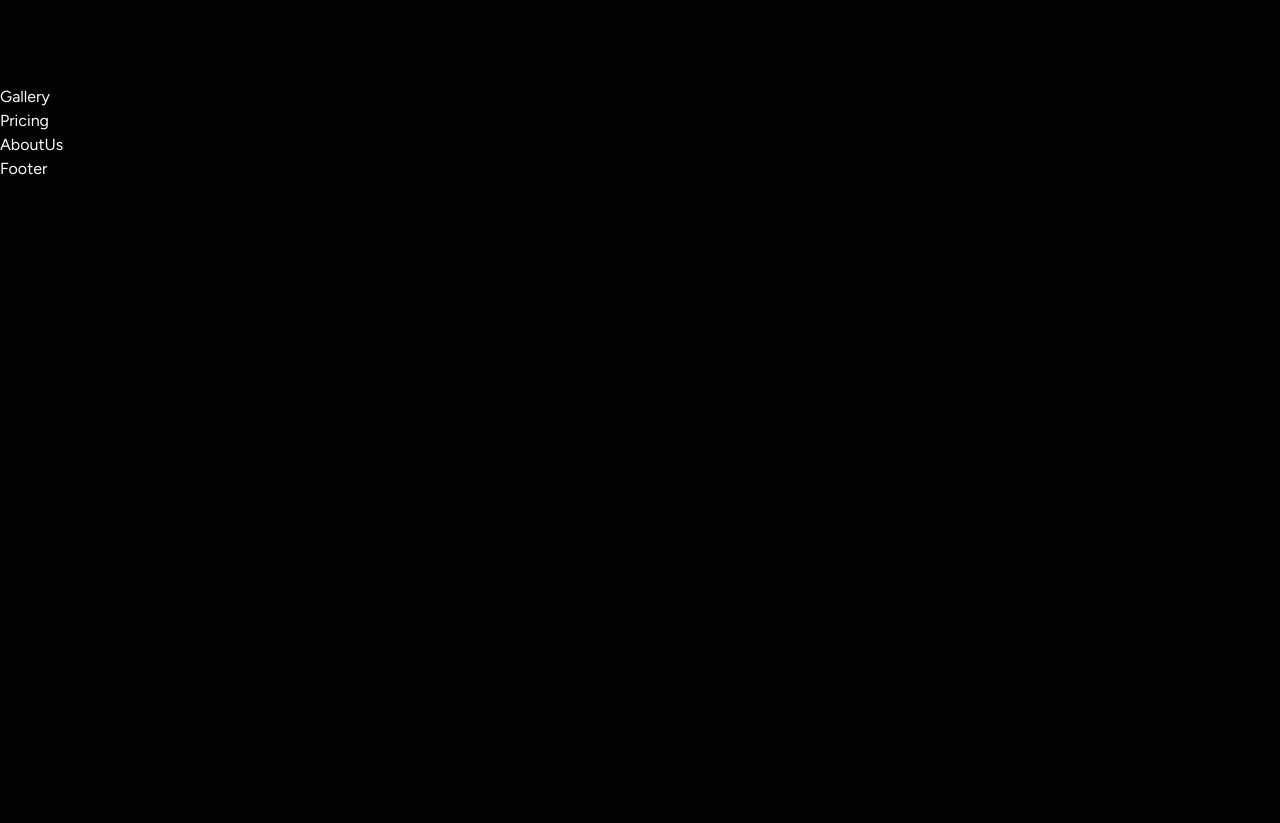
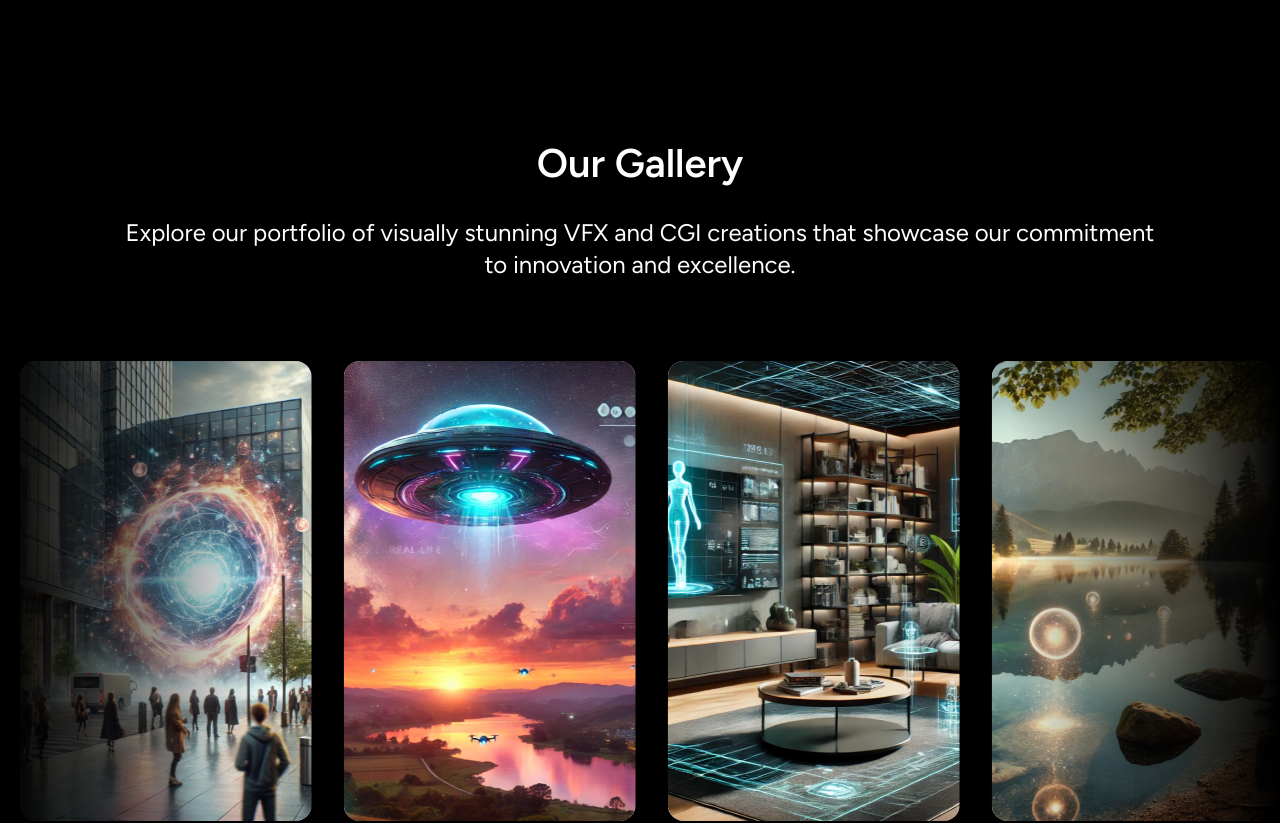
Before and after one commit to itsmiraz/vfxion-landing-page, a React (Vite) app: page / in a window 1280 px wide. Shown: the part 1400-2223 px from the top of the page. Before the commit the page ends 1581 px from the top, so only its background shows below. Built offline with nearby package versions, Linux system fonts and the light colour scheme.

Commit message:
gallery section done

```diff
--- a/package.json
+++ b/package.json
@@ -10,6 +10,7 @@
     "preview": "vite preview"
   },
   "dependencies": {
+    "framer-motion": "^11.3.2",
     "react": "^18.3.1",
     "react-dom": "^18.3.1"
   },
--- a/src/components/gallery.jsx
+++ b/src/components/gallery.jsx
@@ -1,7 +1,56 @@
+import image1 from '../assets/gallery/Frame 5.jpg'
+import image2 from '../assets/gallery/Frame 8.jpg'
+import image3 from '../assets/gallery/Frame 6.jpg'
+import image4 from '../assets/gallery/Frame 7.jpg'
+import { motion } from 'framer-motion'
+
 
 const Gallery = () => {
+
+
+    const slides = [
+        image1,
+        image3,
+        image4,
+        image2,
+        image1,
+        image3,
+        image4,
+        image2,
+    ]
+
     return (
-        <div>Gallery</div>
+        <div className="pt-12 text-center pb-20">
+            <h2 className='text-[40px] font-semibold'>
+                Our Gallery
+            </h2>
+            <p className='text-2xl pt-6'>
+                Explore our portfolio of visually stunning VFX and CGI creations that showcase our commitment <br className='md:block hidden' /> to innovation and excellence.
+            </p>
+
+
+            <div className="relative  z-30 mb-12 mt-20 overflow-hidden whitespace-nowrap w-full">
+                <div className='w-[271px] bg-gradient-to-r from-[#000000] to-[#000000]/0  left-0 absolute top-0 h-full z-40'>
+
+                </div>
+                <motion.div
+                    className="flex gap-x-8 items-center"
+                    animate={{ x: ['0%', '-50%'] }}
+                    style={{ width: '240%' }}
+                    transition={{ repeat: Infinity, duration: 30, ease: 'linear' }}
+                >
+                    {slides.map((item, i) => (
+                        <div key={i} className="w-[120px] rounded-[16px] overflow-hidden md:w-[292px]">
+                            <img src={item} alt="partner" className="w-[120px] md:w-[292px]" />
+                        </div>
+                    ))}
+
+                </motion.div>
+                <div className='w-[271px] bg-gradient-to-r from-[#000000]/0 to-[#000000] right-0 absolute top-0 h-full z-40'>
+
+                </div>
+            </div>
+        </div>
     )
 }
 
```
Also changed, not shown: 1 other file (tests, documents, lock files or other folders).
